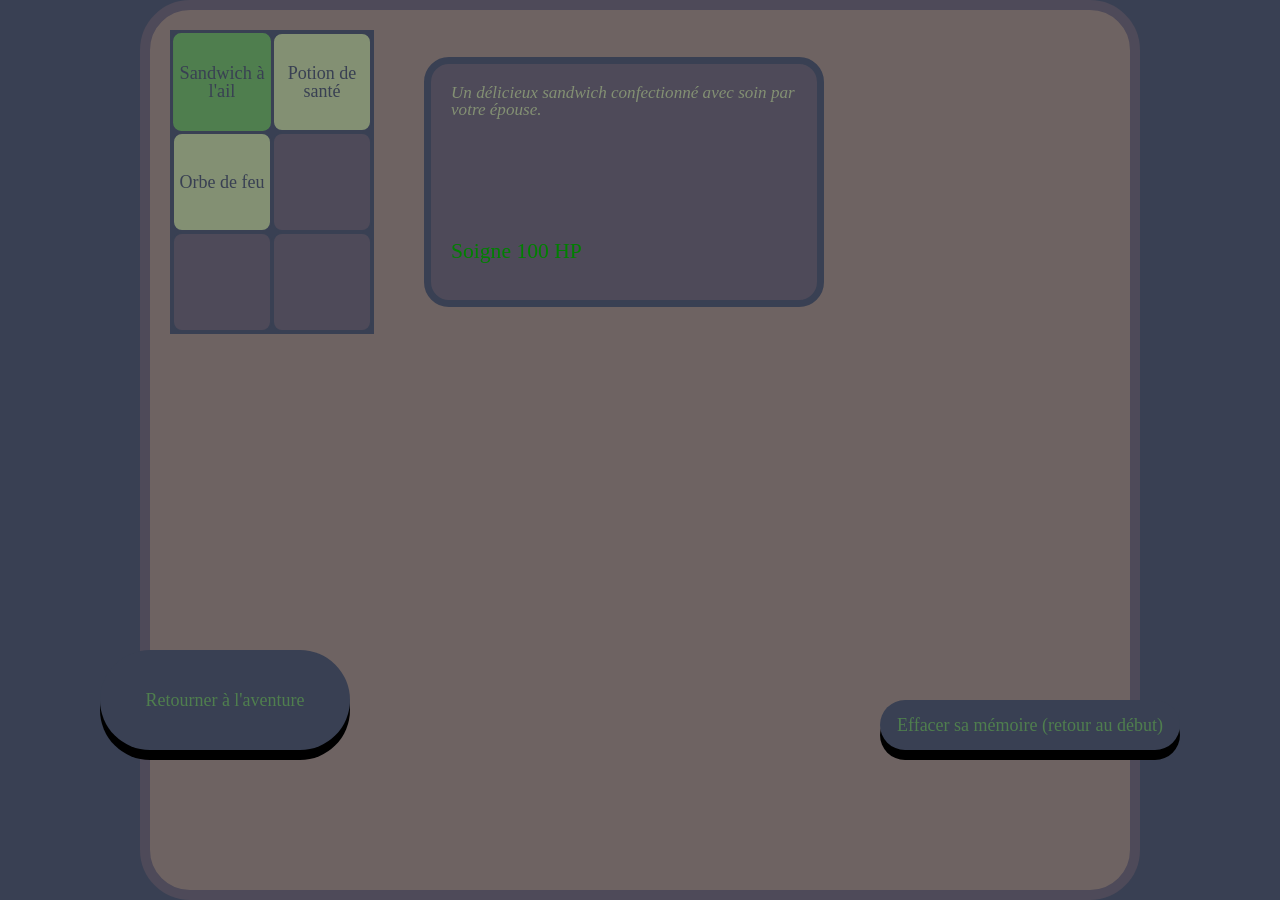
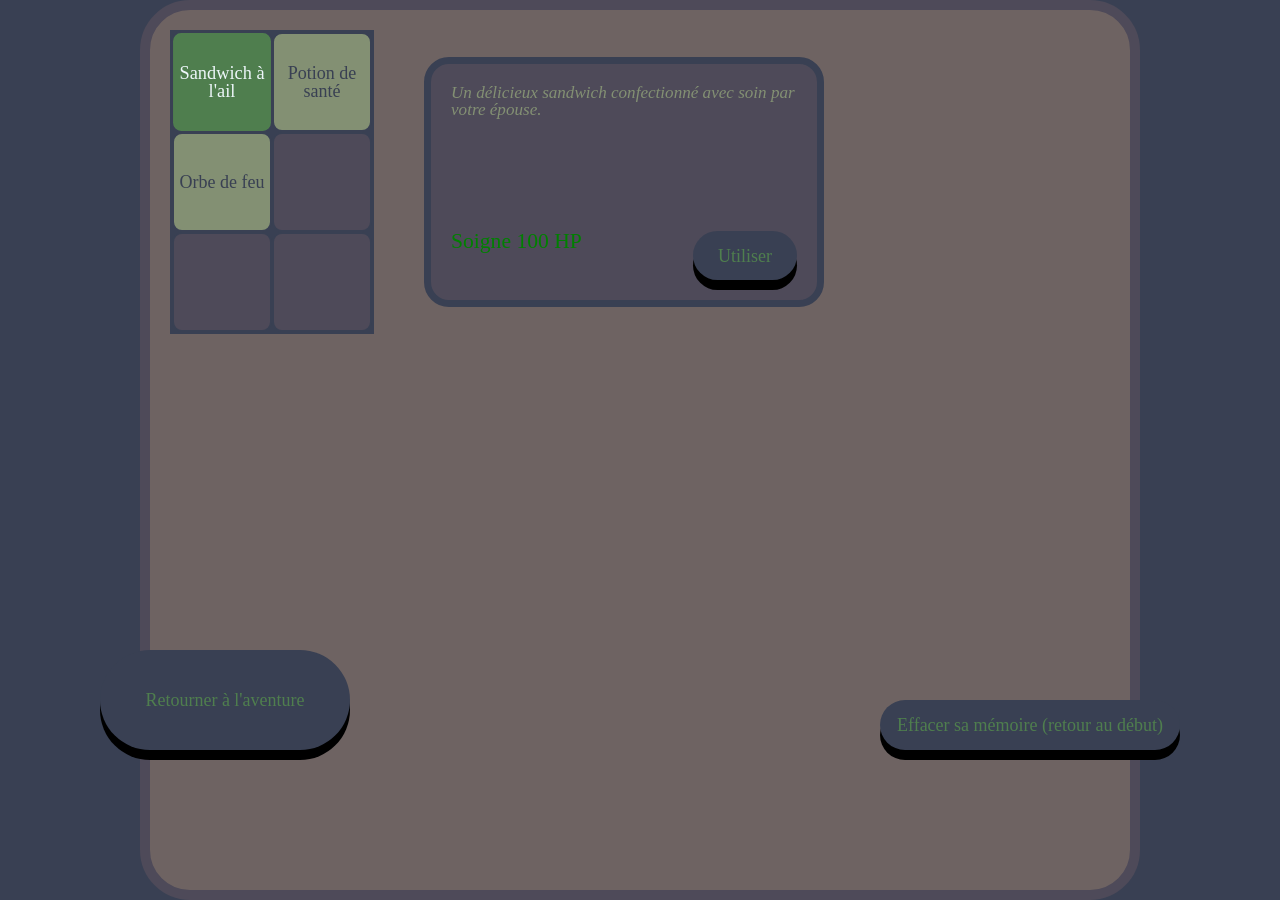
Before and after one commit to GoutteDooo/aventure, a React (Vite) app in the folder aventure-react/: page /status in a window 1280 px wide. Both pictures are taken after a click on the element "Sandwich à l'ail". Built offline with nearby package versions, Linux system fonts and the light colour scheme; a web font is replaced by a local one; what @midudev/tailwind-animations would draw is missing.

Commit message:
style: Inventory - add button utiliser

```diff
--- a/aventure-react/src/components/Inventaire.jsx
+++ b/aventure-react/src/components/Inventaire.jsx
@@ -16,6 +16,11 @@ const Inventaire = () => {
         const itemClicked = targettedItem;
         setActiveItem(itemClicked);
     }
+  }
+
+  const findItem = (itemHTML) => {
+    const itemFound = itemsData.find((item) => itemHTML.textContent === item.name);
+    return itemFound;
   }
 
   return (
@@ -41,9 +46,13 @@ const Inventaire = () => {
                     <div className="inventory__description--useless">
                         {itemsData.find((item) => item.name === activeItem.textContent).desc_useless}
                     </div>
+
                     <div className={`inventory__description--use ${itemsData.find((item) => item.name === activeItem.textContent).desc_class}`}>
                         {itemsData.find((item) => item.name === activeItem.textContent).desc_use}
                     </div>
+                    {(findItem(activeItem).using === "all" || findItem(activeItem).using === "no-combat") && (
+                        <button className="inventory__description__button">Utiliser</button>
+                    )}
                 </>
             )}
         </div>
--- a/aventure-react/src/data/itemsData.js
+++ b/aventure-react/src/data/itemsData.js
@@ -6,9 +6,10 @@ const itemsData = [
     effect: "heal",
     value: 20,
     desc_useless:
-      "Une vieille fiole poussiéreuse contenant un liquide verdâtre foncé.",
+      "Une vieille fiole poussiéreuse contenant un liquide verdâtre foncé visqueux.",
     desc_use: "Soigne 100% des HP",
     desc_class: "positive",
+    using: "all",
   },
   {
     id: 2,
@@ -50,6 +51,7 @@ const itemsData = [
       "Un délicieux sandwich confectionné avec soin par votre épouse.",
     desc_use: "Soigne 100 HP",
     desc_class: "positive",
+    using: "all",
   },
   {
     id: 6,
@@ -61,6 +63,7 @@ const itemsData = [
       "Une boule de cristal. A l'intérieur, une petite flamme esseulée tournoie indéfiniment dans des directions aléatoires, ne demandant qu'à s'échapper de sa prison de verre.",
     desc_use: "Inflige 100 dégâts de Feu à la cible. (Usage unique) ",
     desc_class: "neutral",
+    using: "combat",
   },
 ];
 
--- a/aventure-react/src/styles/components/_inventory.scss
+++ b/aventure-react/src/styles/components/_inventory.scss
@@ -22,18 +22,20 @@
         background: $light2;
         &:hover {
             border: 3px solid $light1;
+            color: $white;
             transform: scale(1.02);
-
         }
       }
       &--selected {
         background: $light1;
+        color: $white;
         transform: scale(1.02);
       }
     }
   }
   &__description {
-    position: relative;
+    display: flex;
+    flex-wrap: wrap;
     background: $dark2;
     width: 400px;
     height: 250px;
@@ -45,10 +47,12 @@
         font-style: italic;
         color: $light2;
         font-size: 0.95rem;
-        height: 80%;
+        height: 75%;
+        width: 100%;
     }
     &--use {
-        height: 20%;
+        height: 25%;
+        width: 70%;
         color: $light1;
         font-size: 1.2rem;
         &.positive {
@@ -61,5 +65,11 @@
             color: salmon;
         }
     }
+    &__button {
+        width: 30%;
+        &:hover {
+            background: $dark3;
+        }
+    }
   }
 }
--- a/aventure-react/src/styles/main.css
+++ b/aventure-react/src/styles/main.css
@@ -616,16 +616,22 @@ button:active {
 }
 .inventory__container__item--active:hover {
   border: 3px solid #4f7e4e;
+  color: #edf6f9;
   -webkit-transform: scale(1.02);
           transform: scale(1.02);
 }
 .inventory__container__item--selected {
   background: #4f7e4e;
+  color: #edf6f9;
   -webkit-transform: scale(1.02);
           transform: scale(1.02);
 }
 .inventory__description {
-  position: relative;
+  display: -webkit-box;
+  display: -ms-flexbox;
+  display: flex;
+  -ms-flex-wrap: wrap;
+      flex-wrap: wrap;
   background: #4e4a59;
   width: 400px;
   height: 250px;
@@ -638,10 +644,12 @@ button:active {
   font-style: italic;
   color: #839073;
   font-size: 0.95rem;
-  height: 80%;
+  height: 75%;
+  width: 100%;
 }
 .inventory__description--use {
-  height: 20%;
+  height: 25%;
+  width: 70%;
   color: #4f7e4e;
   font-size: 1.2rem;
 }
@@ -653,6 +661,12 @@ button:active {
 }
 .inventory__description--use.negative {
   color: salmon;
+}
+.inventory__description__button {
+  width: 30%;
+}
+.inventory__description__button:hover {
+  background: #394053;
 }
 
 /* LAYOUTS */
```
Also changed, not shown: 1 other file (tests, documents, lock files or other folders).
